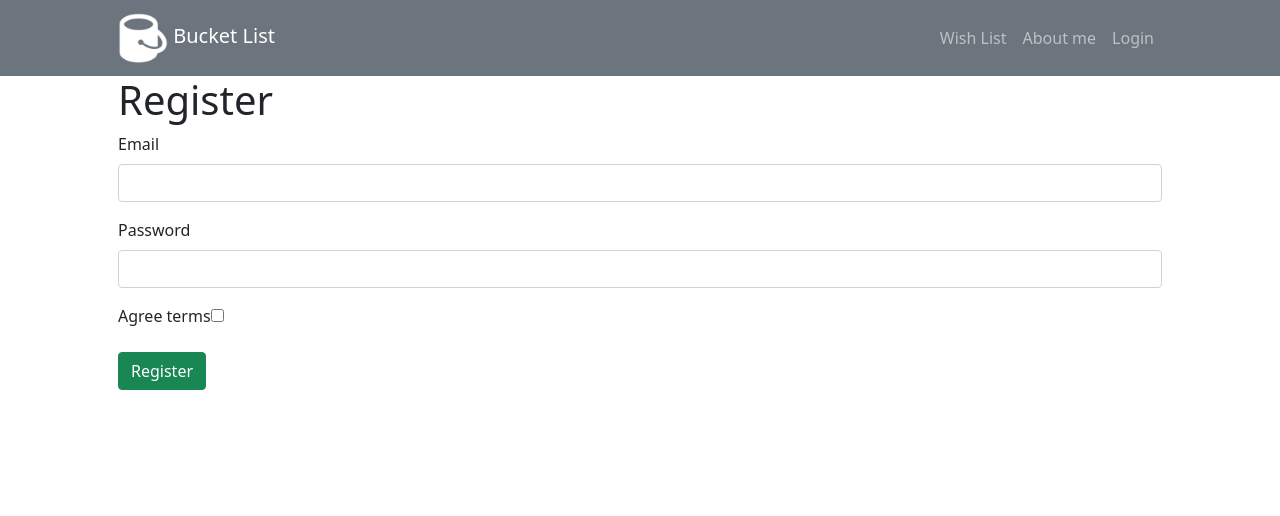
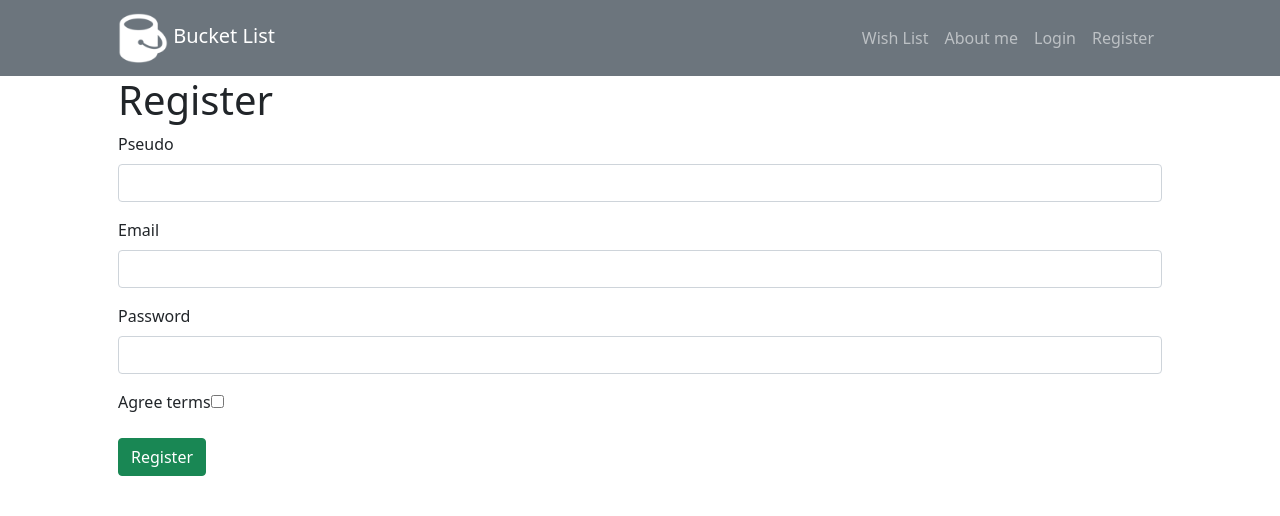
Before and after one commit to ABClaire/Wishes, a Symfony app: template templates/registration/register.html.twig in a window 1280 px wide. Shown: the top 516 px of the page. Run offline with Twig, Linux system fonts and the light colour scheme; the template is opened without the code that fills it, so the values that code supplies are empty; form fields are guessed from the names that the template uses; some libraries are stand-ins or nearby versions.

Commit message:
add the pseudo

```diff
--- a/src/Form/RegistrationFormType.php
+++ b/src/Form/RegistrationFormType.php
@@ -17,6 +17,7 @@ class RegistrationFormType extends AbstractType
     public function buildForm(FormBuilderInterface $builder, array $options): void
     {
         $builder
+            ->add('pseudo')
             ->add('email')
             ->add('agreeTerms', CheckboxType::class, [
                 'mapped' => false,
--- a/templates/base.html.twig
+++ b/templates/base.html.twig
@@ -55,12 +55,16 @@
                     {% if is_granted('ROLE_USER') %}
                         <li class="nav-item">
                             <a  class="nav-link {% if r == 'app_logout' %}active{% endif %}"
-                            href="{{ path('app_logout')}}">Logout {{app.user.email}}</a>
+                            href="{{ path('app_logout')}}">Logout {{app.user.pseudo}}</a>
                         </li>
                     {% else %}
                         <li class="nav-item">
                             <a  class="nav-link {% if r == 'app_login' %}active{% endif %}"
                             href="{{ path('app_login')}}">Login</a>
+                        </li>
+                            <li class="nav-item">
+                            <a  class="nav-link {% if r == 'app_register' %}active{% endif %}"
+                            href="{{ path('app_register')}}">Register</a>
                         </li>
                     {% endif %}
                 </ul>
--- a/templates/registration/register.html.twig
+++ b/templates/registration/register.html.twig
@@ -6,6 +6,7 @@
     <h1>Register</h1>
 
     {{ form_start(registrationForm) }}
+        {{ form_row(registrationForm.pseudo) }}
         {{ form_row(registrationForm.email) }}
         {{ form_row(registrationForm.plainPassword, {
             label: 'Password'
```
Also changed, not shown: src/Entity/User.php (+19 -2 lines), templates/wish/addWish.html.twig (+7 -1 lines).
